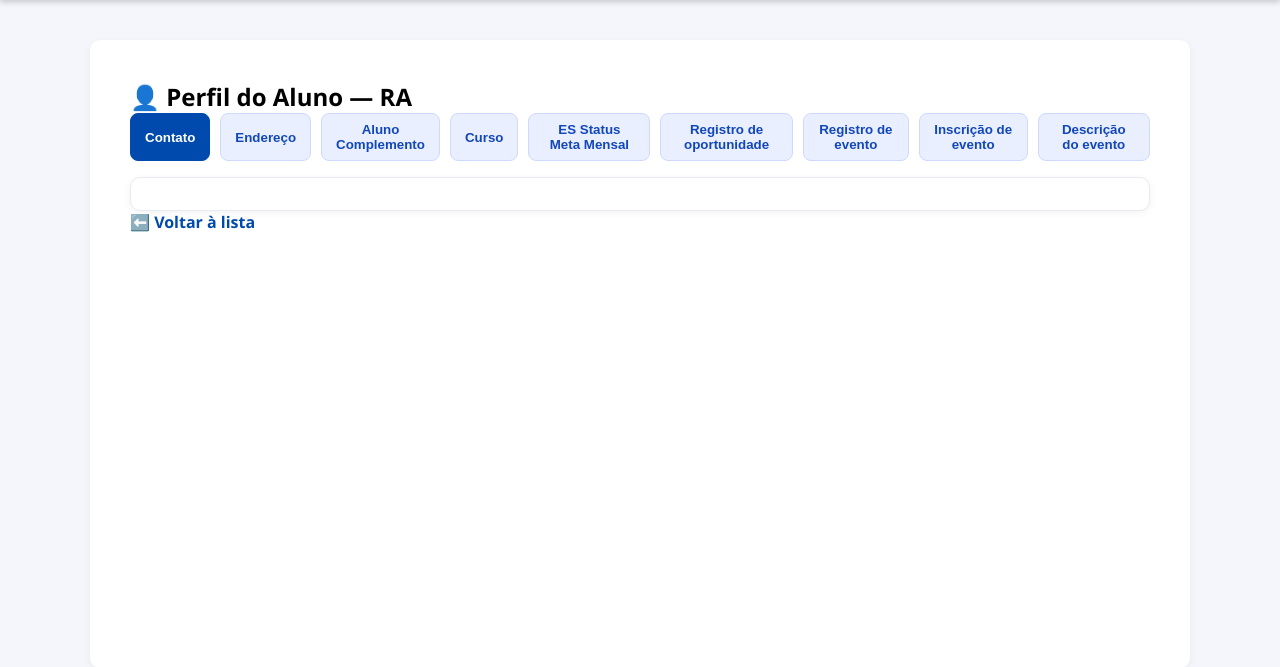
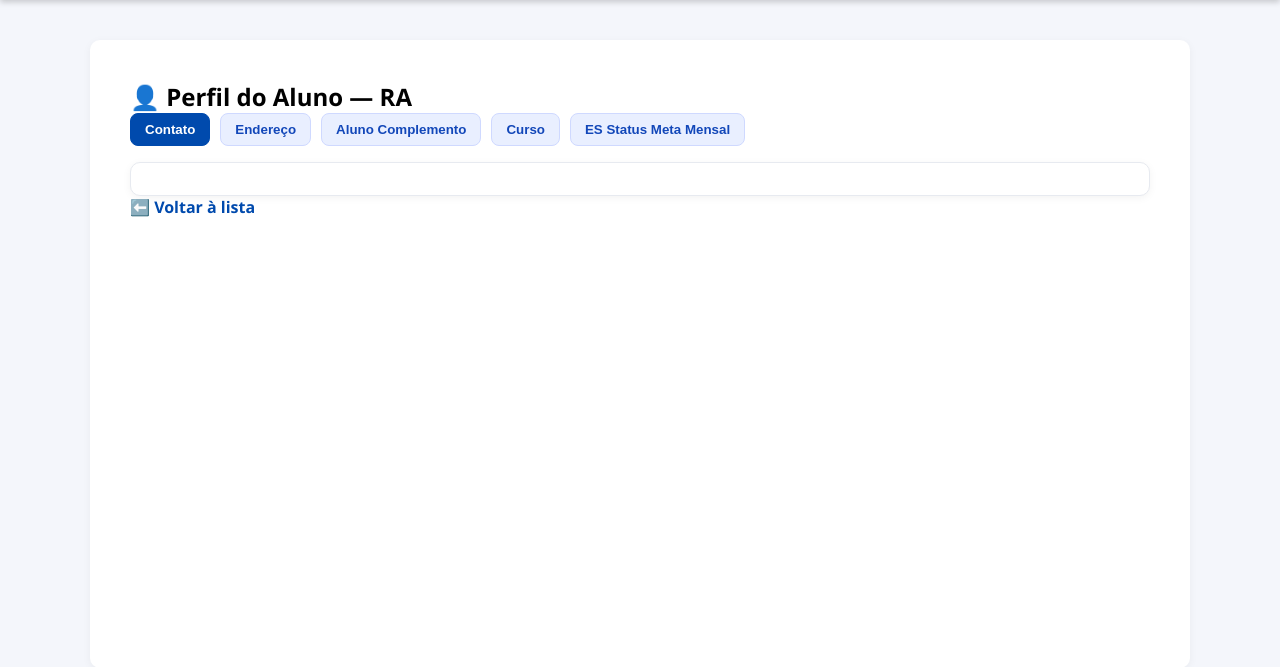
Before and after one commit to OrigCris/dataFactsIsmart, a Flask app: template app/templates/aluno.html in a window 1280 px wide. Shown: the part 82-749 px from the top of the page. Run offline with Flask 3, Linux system fonts and the light colour scheme; the template is opened without the code that fills it, so the values that code supplies are empty.

Commit message:
retirando as abas

```diff
--- a/app/templates/aluno.html
+++ b/app/templates/aluno.html
@@ -19,10 +19,10 @@
   <!-- <button class="tab-btn" data-aba="alteracao_status">Alteração Status</button> -->
   {% endif %}
   <button class="tab-btn" data-aba="es_status_meta_mensal">ES Status Meta Mensal</button>
-  <button class="tab-btn" data-aba="reg_oportunidade">Registro de oportunidade</button>
-  <button class="tab-btn" data-aba="registro_evento">Registro de evento</button>
+  <!-- <button class="tab-btn" data-aba="reg_oportunidade">Registro de oportunidade</button> -->
+  <!-- <button class="tab-btn" data-aba="registro_evento">Registro de evento</button>
   <button class="tab-btn" data-aba="inscricao_evento">Inscrição de evento</button>
-  <button class="tab-btn" data-aba="descricao_evento">Descrição do evento</button>
+  <button class="tab-btn" data-aba="descricao_evento">Descrição do evento</button> -->
 </div>
 
 
```
